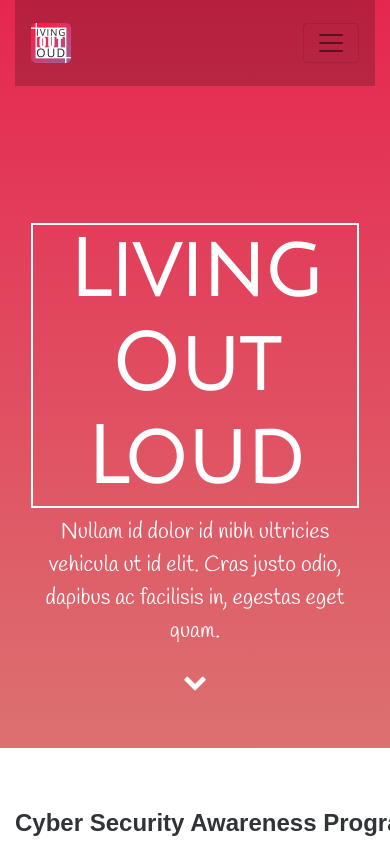
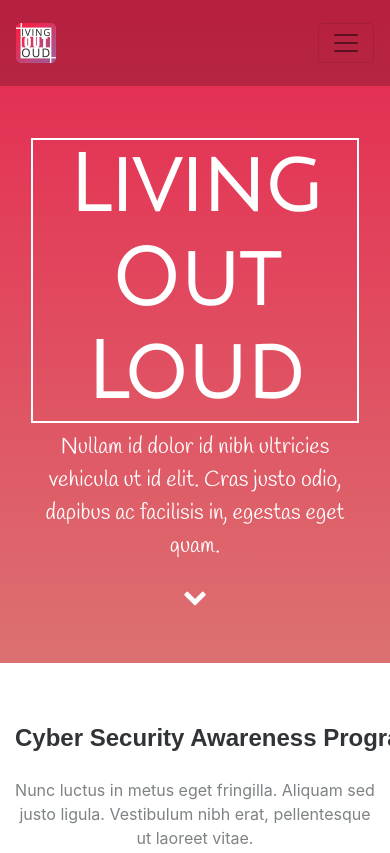
Before and after one commit to VishalDas95/livingoutloud, a plain HTML site: page index.html in a window 390 px wide. Shown: the top 853 px of the page. Drawn offline with nearby package versions, Linux system fonts and the light colour scheme; a web font is replaced by a local one.

Commit message:
Added Responsive Navbar Features

```diff
--- a/assets/css/style.css
+++ b/assets/css/style.css
@@ -4,6 +4,12 @@ body{
   top: 0;
   left: 0;
   overflow-x: hidden;
+}
+.navContainer{
+  position: fixed !important;
+  width: 100%;
+  top: 0;
+  left: 0;
 }
   .opac{
     opacity: 1;
```
